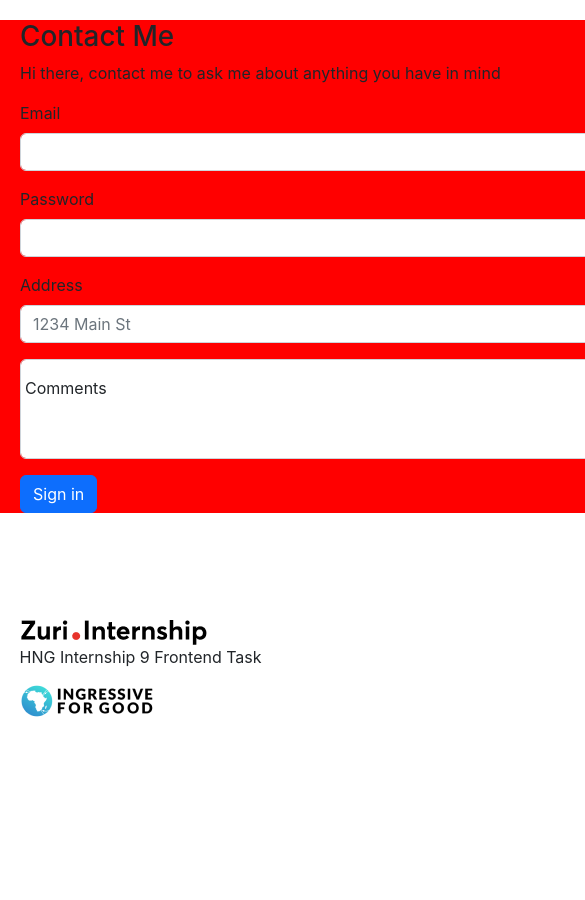
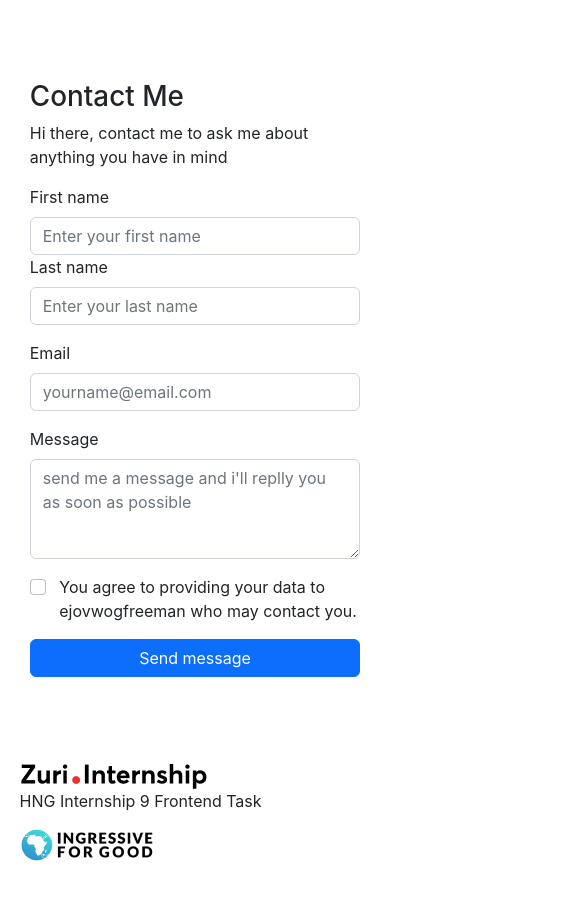
Before and after one commit to ejovwogfreeman/basic-web-page, a React (Create React App) app: page /contact in a window 390 px wide. Shown: the top 900 px of the page, 585 px wide, since content can reach past the window. Before the commit the page ends 844 px from the top, so only its background shows below. Built offline with nearby package versions, Linux system fonts and the light colour scheme.

Commit message:
style: i completed the styling of the form and its responsiveness

```diff
--- a/src/components/Header.js
+++ b/src/components/Header.js
@@ -14,7 +14,7 @@ const Header = () => {
         <img src={img} alt="profile" id="profile__img" />
         <img src={icon} alt="icon" id="icon" className="icon" />
       </div>
-      <h2 id="slack">Ejovwo Godbless</h2>
+      <h2 id="slack">ejovwogfreeman</h2>
     </header>
   );
 };
--- /dev/null
+++ b/src/components/ScrollToTop.js
@@ -0,0 +1,12 @@
+import { useEffect } from "react";
+import { useLocation } from "react-router-dom";
+
+export default function ScrollToTop() {
+  const { pathname } = useLocation();
+
+  useEffect(() => {
+    window.scrollTo(0, 0);
+  }, [pathname]);
+
+  return null;
+}
--- a/src/css/general.css
+++ b/src/css/general.css
@@ -85,8 +85,7 @@ footer {
 
 .contact-us {
   width: 800px;
-  background-color: red;
-  margin: 20px auto;
+  margin: 80px auto 0px;
   text-align: left;
   padding: 0px 20px;
 }
@@ -113,4 +112,7 @@ footer {
     text-align: left;
     padding-top: 80px;
   }
+  .contact-us {
+    width: 95%;
+  }
 }
--- a/src/pages/Contact.js
+++ b/src/pages/Contact.js
@@ -1,50 +1,140 @@
-import React from "react";
+import React, { useState } from "react";
+import "../css/general.css";
+import ScrollToTop from "../components/ScrollToTop";
 
 const Contact = () => {
+  const [formData, setFormData] = useState({
+    firstName: "",
+    lastName: "",
+    email: "",
+    message: "",
+    chekbox: "",
+  });
+
+  const [firstNameErr, setFirstNameErr] = useState("");
+
+  const { firstName, lastName, email, message, checkbox } = formData;
+
+  const handleChange = (e) => {
+    setFormData({
+      ...formData,
+      [e.target.name]: e.target.value,
+    });
+  };
+
+  const handleSubmit = (e) => {
+    e.preventDefault();
+    if (!firstName) {
+      setFirstNameErr("First Name is required");
+    }
+  };
+
   return (
+    <>
+      <ScrollToTop />
       <div className="contact-us">
         <h1>Contact Me</h1>
         <p>Hi there, contact me to ask me about anything you have in mind</p>
-      <form class="row g-3">
-        <div class="col-md-6">
-          <label for="inputEmail4" class="form-label">
-            Email
-          </label>
-          <input type="email" class="form-control" id="inputEmail4" />
-        </div>
-        <div class="col-md-6">
-          <label for="inputPassword4" class="form-label">
-            Password
-          </label>
-          <input type="password" class="form-control" id="inputPassword4" />
-        </div>
-        <div class="col-12">
-          <label for="inputAddress" class="form-label">
-            Address
+        <form
+          //   className="row g-3 mt-5 needs-validation"
+          //   novalidate
+          onSubmit={handleSubmit}
+        >
+          <div className="row mb-3">
+            <div className="col-md-6">
+              <label htmlFor="first-name" className="form-label">
+                First name
               </label>
               <input
                 type="text"
-            class="form-control"
-            id="inputAddress"
-            placeholder="1234 Main St"
+                className={
+                  firstNameErr ? "form-control is-invalid" : "form-control"
+                }
+                id="first-name"
+                placeholder="Enter your first name"
+                onChange={handleChange}
+                name="firstName"
+                value={firstName}
+              />
+              {/* <small className="text-danger">{firstNameErr}</small> */}
+            </div>
+            <div className="col-md-6">
+              <label htmlFor="last-name" className="form-label">
+                Last name
+              </label>
+              <input
+                type="text"
+                className="form-control"
+                id="last-name"
+                placeholder="Enter your last name"
+                onChange={handleChange}
+                name="lastName"
+                value={lastName}
+              />
+              {/* <small className="text-danger">{firstNameErr}</small> */}
+            </div>
+          </div>
+          <div className="col-12 mb-3">
+            <label htmlFor="inputEmail4" className="form-label">
+              Email
+            </label>
+            <input
+              type="email"
+              className="form-control"
+              id="inputEmail4"
+              placeholder="yourname@email.com"
+              onChange={handleChange}
+              name="email"
+              value={email}
+            />
+            <small className="text-danger">{firstNameErr}</small>
+          </div>
+          <div className="col-12 mb-3">
+            <label htmlFor="message" className="form-label">
+              Message
+            </label>
+            <div>
+              <textarea
+                className="form-control"
+                placeholder="send me a message and i'll replly you as soon as possible"
+                id="message"
+                onChange={handleChange}
+                name="message"
+                value={message}
+                style={{ height: "100px" }}
+              ></textarea>
+              {/* <small className="text-danger">{firstNameErr}</small> */}
+            </div>
+          </div>
+          <div className="col-12 mb-3">
+            <div className="row">
+              <div className="col-1">
+                <input
+                  type="checkbox"
+                  className="form-check-input"
+                  id="exampleCheck1"
+                  onChange={handleChange}
+                  name="check"
+                  value={checkbox}
                 />
               </div>
-        <div class="form-floating">
-          <textarea
-            class="form-control"
-            placeholder="Leave a comment here"
-            id="floatingTextarea2"
-            style={{ height: "100px" }}
-          ></textarea>
-          <label htmlFor="floatingTextarea2">Comments</label>
+              <div className="col-11">
+                <label className="form-check-label" htmlFor="exampleCheck1">
+                  You agree to providing your data to ejovwogfreeman who may
+                  contact you.
+                </label>
               </div>
-        <div class="col-12">
-          <button type="submit" class="btn btn-primary">
-            Sign in
+              {/* <small className="text-danger">{firstNameErr}</small> */}
+            </div>
+          </div>
+          <div className="d-grid">
+            <button type="submit" className="btn btn-primary">
+              Send message
             </button>
           </div>
         </form>
       </div>
+    </>
   );
 };
 
--- a/src/pages/Home.js
+++ b/src/pages/Home.js
@@ -1,10 +1,12 @@
 import React from "react";
+import ScrollToTop from "../components/ScrollToTop";
 import Header from "../components/Header";
 import Links from "../components/Links";
 
 const Home = () => {
   return (
     <div>
+      <ScrollToTop />
       <Header />
       <Links />
     </div>
```
Lines whose indentation alone changed are shown as unchanged.
